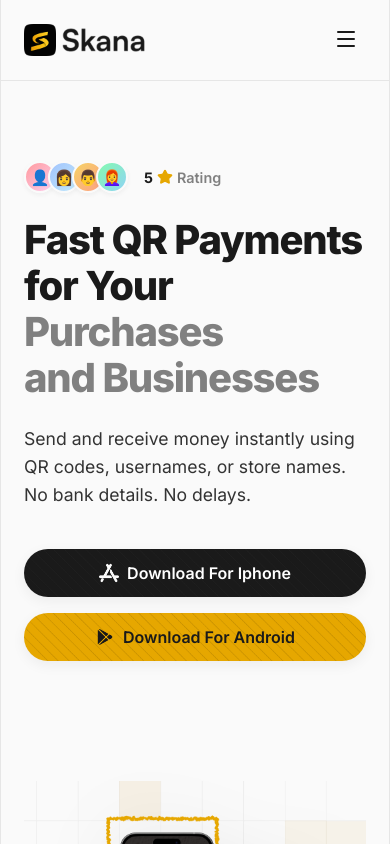
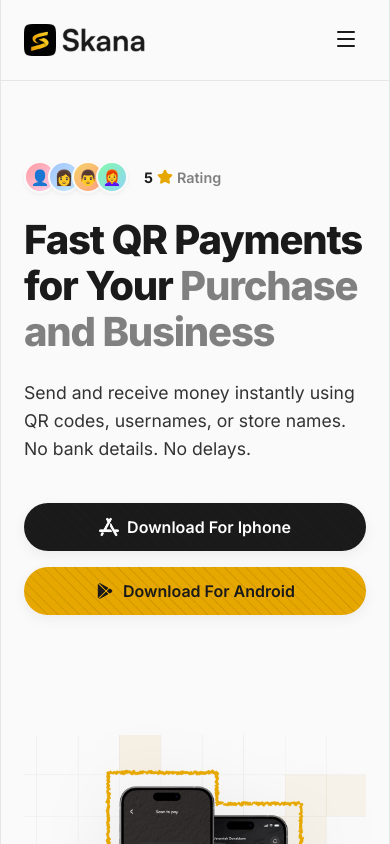
Before and after one commit to Jeremiah-U/skana, a React (Vite) app: page / in a window 390 px wide. Shown: the top 844 px of the page. Built offline with nearby package versions, Linux system fonts and the light colour scheme.

Commit message:
Show different hero title text on mobile

```diff
--- a/src/sections/Hero.css
+++ b/src/sections/Hero.css
@@ -87,6 +87,20 @@
 /* Title & Descriptions */
 .hero-title {
   margin-bottom: 24px;
+}
+
+.hero-title-mobile {
+  display: none;
+}
+
+@media (max-width: 480px) {
+  .hero-title-desktop {
+    display: none;
+  }
+
+  .hero-title-mobile {
+    display: inline;
+  }
 }
 
 .highlight-grey {
--- a/src/sections/Hero.jsx
+++ b/src/sections/Hero.jsx
@@ -67,9 +67,16 @@ export default function Hero() {
 
             {/* Title */}
             <motion.h1 className="display-text hero-title" variants={itemVariants}>
-              Fast QR Payments <br />
-              for Your <span className="highlight-grey">Purchases</span> <br />
-              <span className="highlight-grey">and Businesses</span>
+              <span className="hero-title-desktop">
+                Fast QR Payments <br />
+                for Your <span className="highlight-grey">Purchases</span> <br />
+                <span className="highlight-grey">and Businesses</span>
+              </span>
+              <span className="hero-title-mobile">
+                Fast QR Payments <br />
+                for Your <span className="highlight-grey">Purchase</span> <br />
+                <span className="highlight-grey">and Business</span>
+              </span>
             </motion.h1>
 
             {/* Description */}
```
